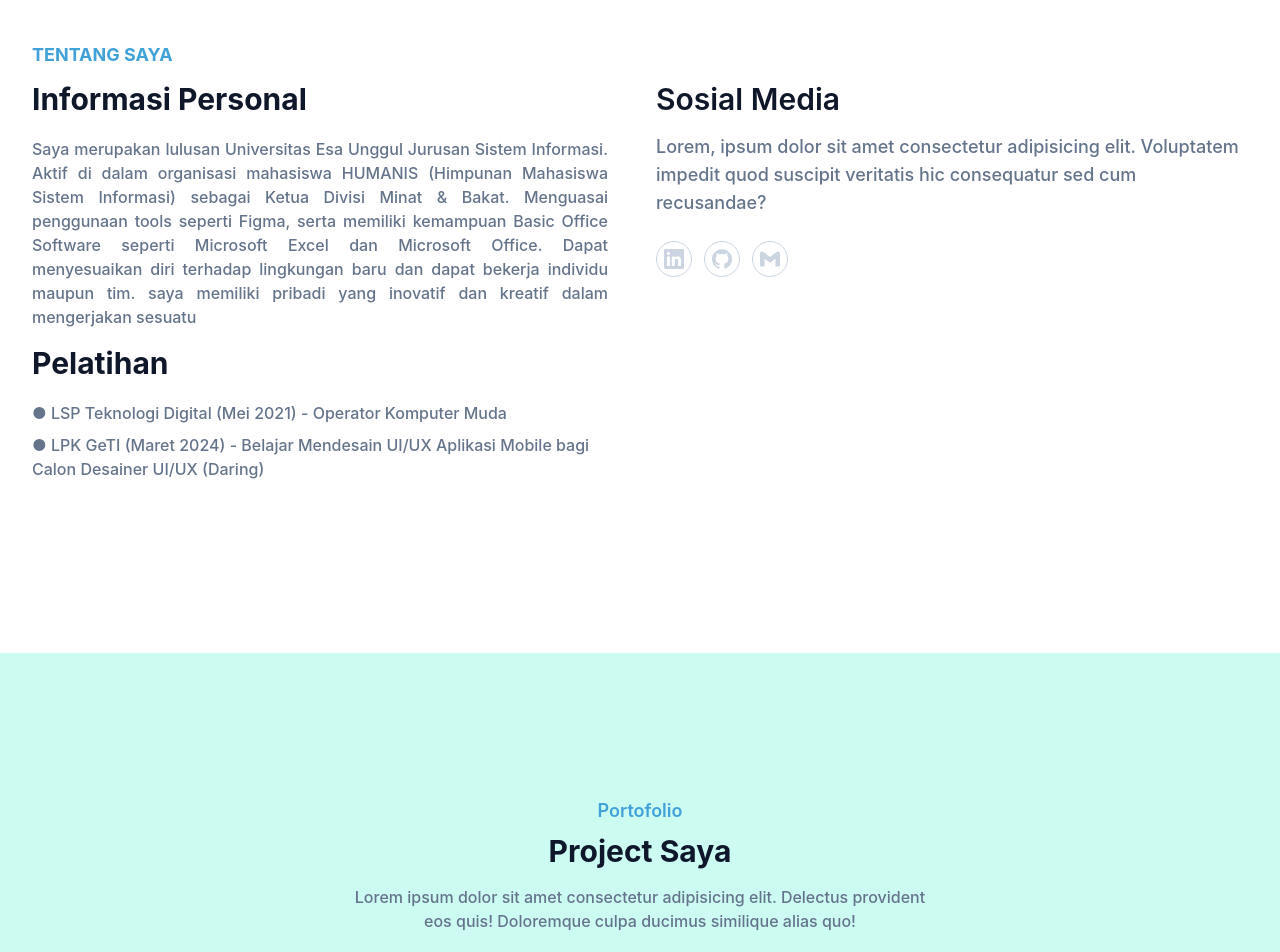
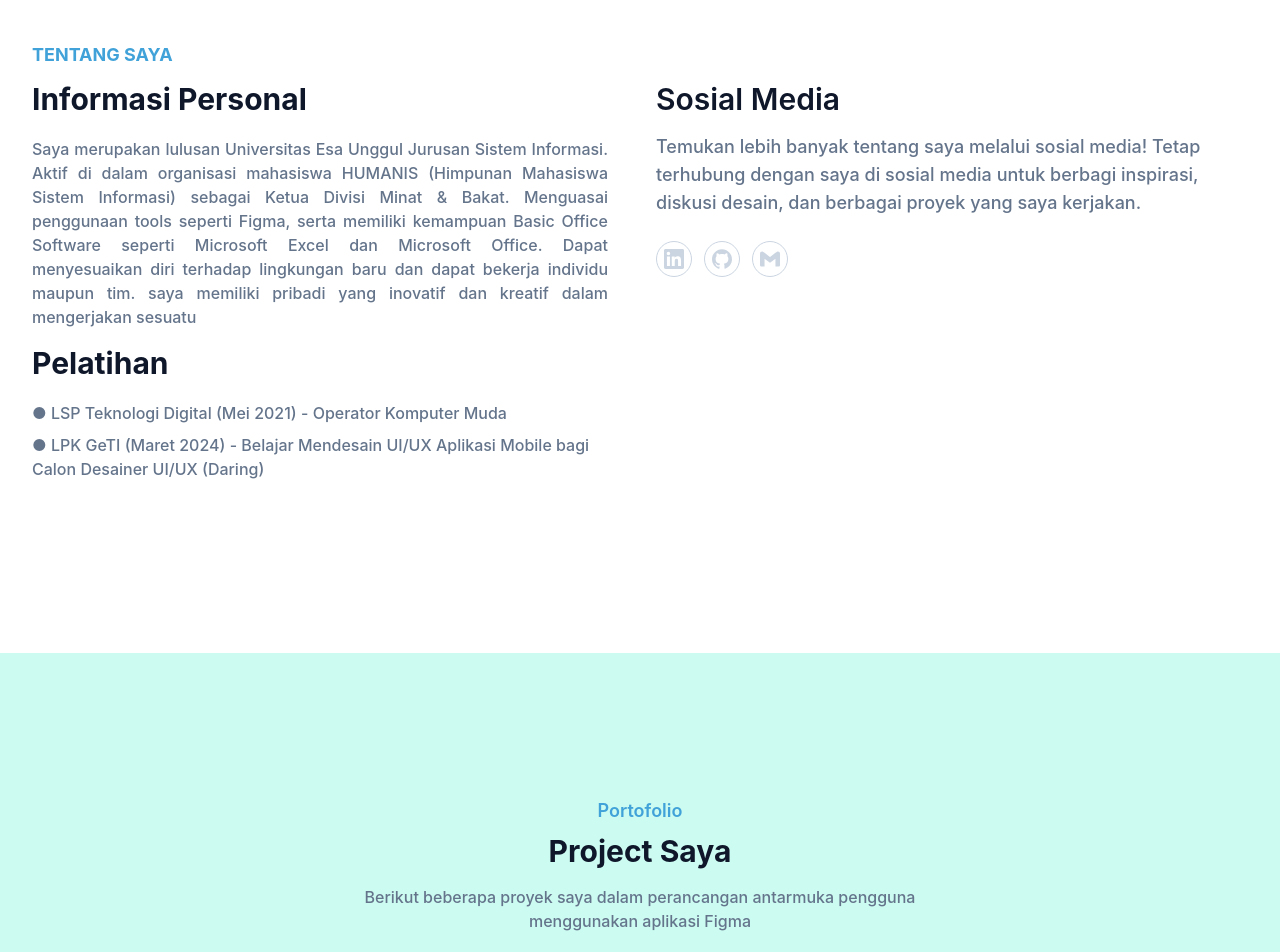
Before and after one commit to witasarii/WitaPurnamaSari, a website: page index.html in a window 1280 px wide. Shown: the part 860-1812 px from the top of the page. Drawn offline with Linux system fonts and the light colour scheme.

Commit message:
Update index.html

```diff
--- a/index.html
+++ b/index.html
@@ -91,7 +91,7 @@
                 </div>
                 <div class="w-full px-4 lg:w-1/2">
                     <h3 class="font-semibold text-Dark text-2xl mb-4 lg:text-3xl lg:pt-10">Sosial Media</h3>
-                    <p class="font-medium text-base text-secondary mb-6 lg:text-lg">Lorem, ipsum dolor sit amet consectetur adipisicing elit. Voluptatem impedit quod suscipit veritatis hic consequatur sed cum recusandae?
+                    <p class="font-medium text-base text-secondary mb-6 lg:text-lg">Temukan lebih banyak tentang saya melalui sosial media! Tetap terhubung dengan saya di sosial media untuk berbagi inspirasi, diskusi desain, dan berbagai proyek yang saya kerjakan.
                     </p>
                     <div class="flex items-center">
                        <!-- Linkedin -->
@@ -131,7 +131,7 @@
                 <div class="max-w-xl mx-auto text-center mb-16">
                     <h4 class="font-semibold text-lg text-Primary mb-2">Portofolio</h4>
                     <h2 class="font-bold text-Dark text-3xl mb-4">Project Saya</h2>
-                    <p class="font-medium text-md text-secondary">Lorem ipsum dolor sit amet consectetur adipisicing elit. Delectus provident eos quis! Doloremque culpa ducimus similique alias quo!</p>
+                    <p class="font-medium text-md text-secondary">Berikut beberapa proyek saya dalam perancangan antarmuka pengguna menggunakan aplikasi Figma</p>
                 </div>
             </div>
             <div class="w-full px-4 flex flex-wrap justify-center">
@@ -143,7 +143,7 @@
                     </div>
                     <div class="mb-12 py-4">
                         <a href="https://www.figma.com/design/Vk0EhJDW6otOf9Xe1MCFsL/CRM-Design-Mobile?node-id=0-1&t=KwjfkWDIpPY73iJB-1" class="font-semibold text-xl text-dark text-Dark hover:text-Primary">CRM Design Mobile</a>
-                        <p class="font-medium text-base py-4 text-secondary">Desain Aplikasi CRM berbasis mobile menggunakan Figma, dimana aplikasi tersebut dapat membuat leads dan opportunities untuk menyelesaikan proyek yang di jalankan untuk menyelesaikan proyek, serta aplikasi ini dilengkapi kontak </p>
+                        <p class="font-medium text-base py-4 text-secondary">Desain Aplikasi CRM berbasis mobile menggunakan Figma, dimana aplikasi tersebut dapat membuat leads dan opportunities untuk menyelesaikan proyek yang di jalankan untuk menyelesaikan proyek, serta aplikasi ini dilengkapi kontak. </p>
                     </div>
                 </div>
                 <!-- E-Commerce baby supply -->
```
